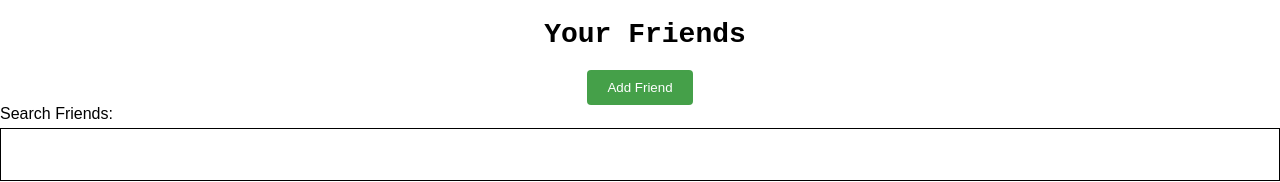
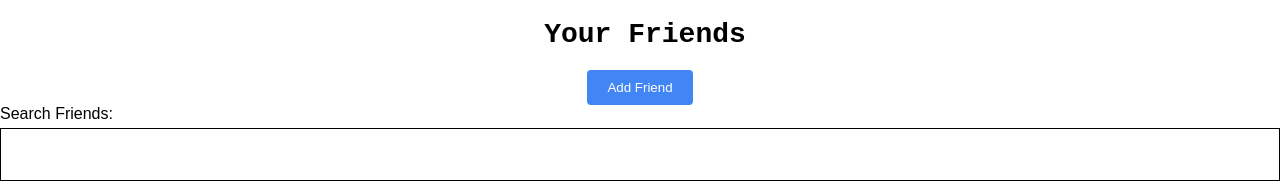
Before and after one commit to d-minic/COP4331-Large-Project, a React (Create React App) app in the folder frontend/: page /Friends in a window 1280 px wide. In both pictures the pointer is over the button "Add Friend". Shown: the top 182 px of the page. Built offline with nearby package versions, Linux system fonts and the light colour scheme; no server answers; a web font is replaced by a local one.

Commit message:
Update Friends.css

```diff
--- a/frontend/src/components/Friends.css
+++ b/frontend/src/components/Friends.css
@@ -74,5 +74,6 @@ li {
 }
 
 .addFriendButton:hover {
-  background-color: #45a049;
+ background-color: #4285f4;
+  color: #ffffff;
 }
```
